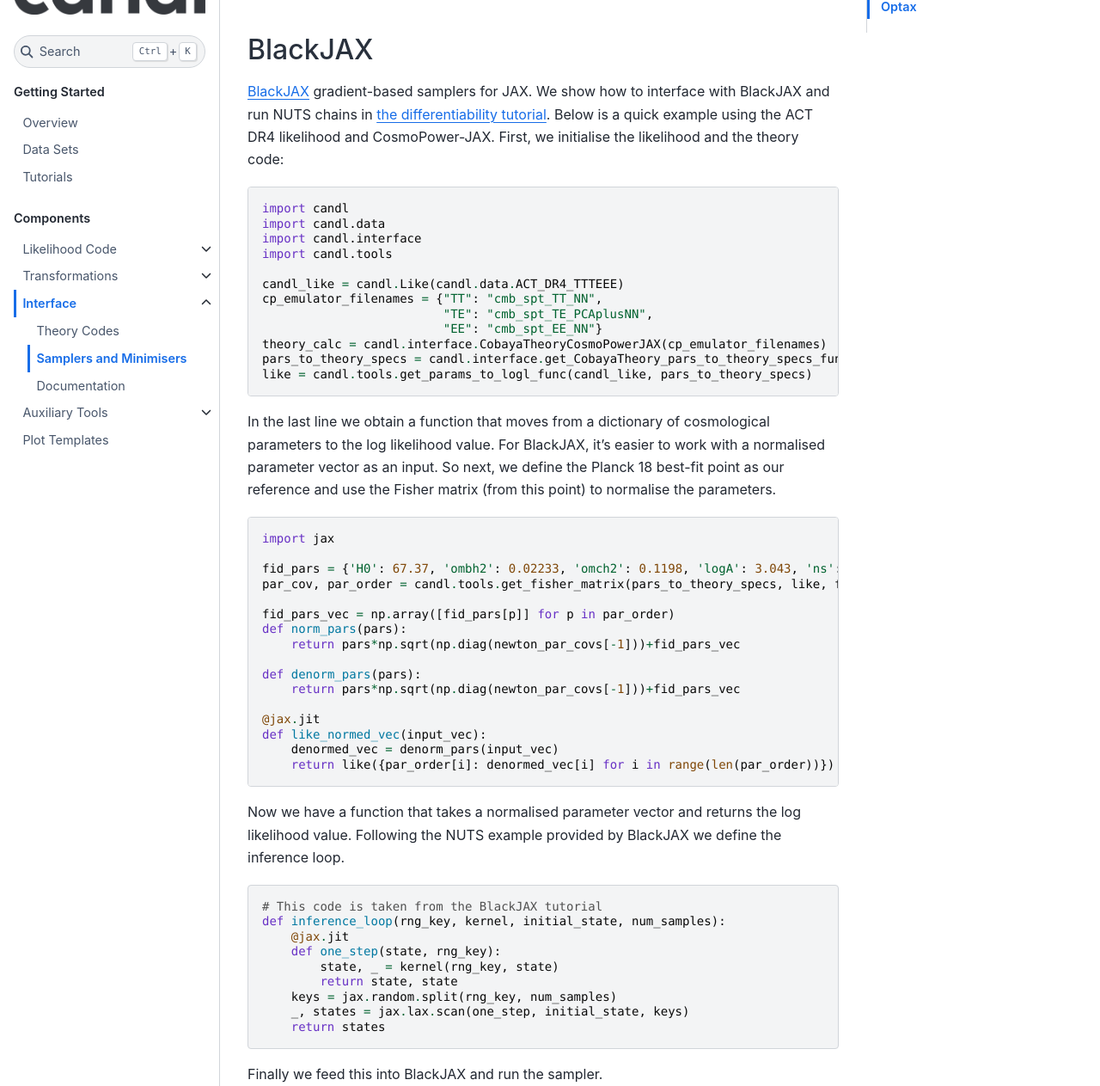
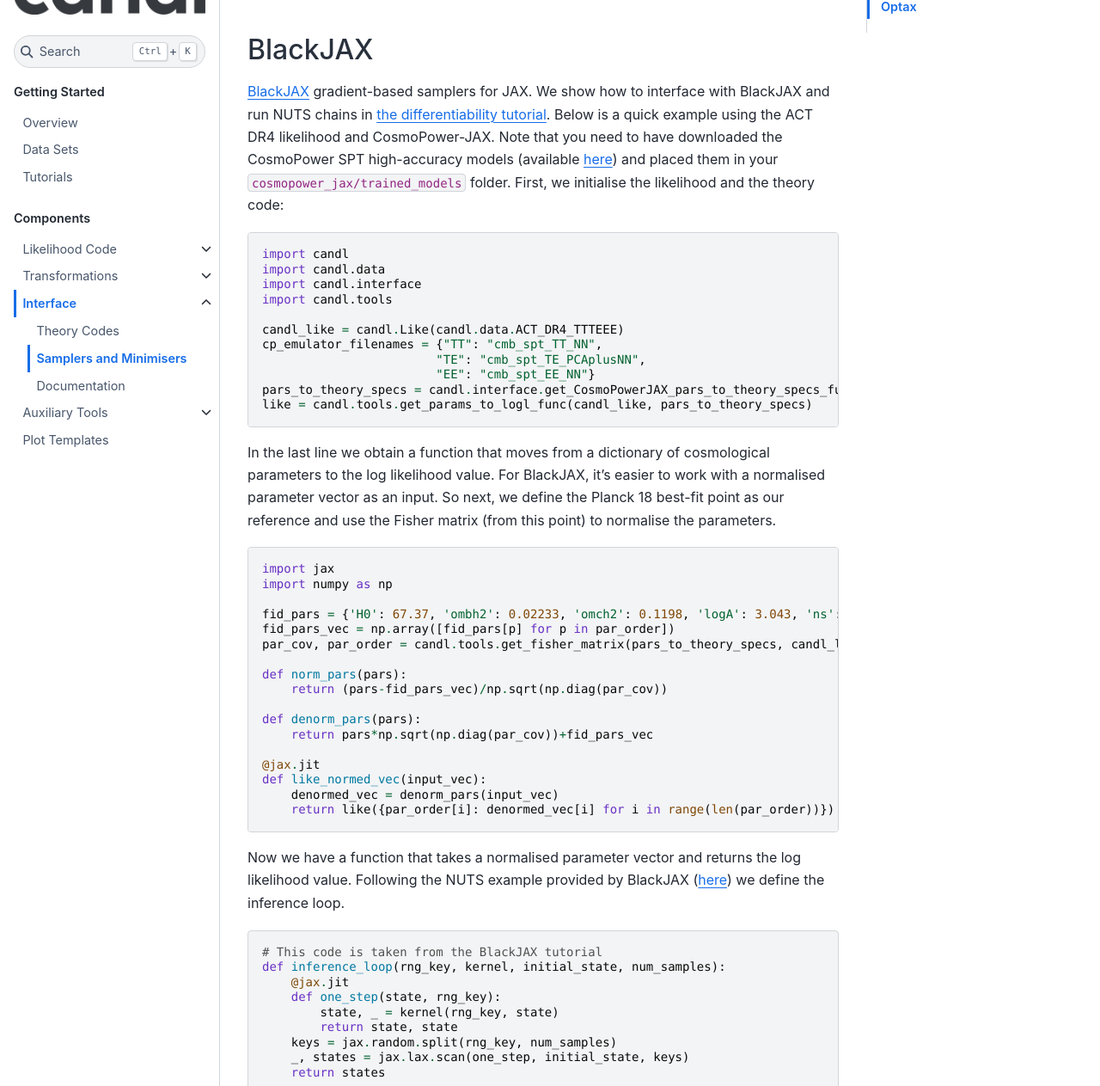
Before and after one commit to Lbalkenhol/candl, a Sphinx documentation site: the page built from docs/interface/interface_sampler.rst, in a window 1280 px wide and 1400 px high, scrolled down 2850 px, cut to the strip 137-1400 px from the top of the window. Shown: the whole strip at 86% size. Built offline with Sphinx 7.4.7 and the Sphinx Book theme 1.1.4, drawn with Linux system fonts in a browser that asks for light colours; pages that are not in the unit, such as notebooks, are missing from menus; some of the changed text lies outside the part shown.

Commit message:
small tweaks

```diff
--- a/docs/interface/interface_sampler.rst
+++ b/docs/interface/interface_sampler.rst
@@ -120,6 +120,7 @@
 `BlackJAX <https://github.com/blackjax-devs/blackjax>`__ gradient-based samplers for JAX.
 We show how to interface with BlackJAX and run NUTS chains in :ref:`the differentiability tutorial <Tutorials>`.
 Below is a quick example using the ACT DR4 likelihood and CosmoPower-JAX.
+Note that you need to have downloaded the CosmoPower SPT high-accuracy models (available `here <https://github.com/alessiospuriomancini/cosmopower/tree/main/cosmopower/trained_models/SPT_high_accuracy>`_) and placed them in your ``cosmopower_jax/trained_models`` folder.
 First, we initialise the likelihood and the theory code:
 
 .. code-block:: python
@@ -131,10 +132,9 @@
 
     candl_like = candl.Like(candl.data.ACT_DR4_TTTEEE)
     cp_emulator_filenames = {"TT": "cmb_spt_TT_NN",
-                             "TE": "cmb_spt_TE_PCAplusNN",
-                             "EE": "cmb_spt_EE_NN"}
-    theory_calc = candl.interface.CobayaTheoryCosmoPowerJAX(cp_emulator_filenames)
-    pars_to_theory_specs = candl.interface.get_CobayaTheory_pars_to_theory_specs_func(theory_calc)
+                            "TE": "cmb_spt_TE_PCAplusNN",
+                            "EE": "cmb_spt_EE_NN"}
+    pars_to_theory_specs = candl.interface.get_CosmoPowerJAX_pars_to_theory_specs_func(cp_emulator_filenames)
     like = candl.tools.get_params_to_logl_func(candl_like, pars_to_theory_specs)
 
 In the last line we obtain a function that moves from a dictionary of cosmological parameters to the log likelihood value.
@@ -144,16 +144,17 @@
 .. code-block:: python
 
     import jax
+    import numpy as np
 
     fid_pars = {'H0': 67.37, 'ombh2': 0.02233, 'omch2': 0.1198, 'logA': 3.043, 'ns': 0.9652, 'tau': 0.054, 'yp': 1.0}
-    par_cov, par_order = candl.tools.get_fisher_matrix(pars_to_theory_specs, like, fid_pars, par_order=None, return_par_order=True)
+    fid_pars_vec = np.array([fid_pars[p] for p in par_order])
+    par_cov, par_order = candl.tools.get_fisher_matrix(pars_to_theory_specs, candl_like, fid_pars, par_order=None, return_par_order=True)
 
-    fid_pars_vec = np.array([fid_pars[p]] for p in par_order)
     def norm_pars(pars):
-        return pars*np.sqrt(np.diag(newton_par_covs[-1]))+fid_pars_vec
+        return (pars-fid_pars_vec)/np.sqrt(np.diag(par_cov))
 
     def denorm_pars(pars):
-        return pars*np.sqrt(np.diag(newton_par_covs[-1]))+fid_pars_vec
+        return pars*np.sqrt(np.diag(par_cov))+fid_pars_vec
 
     @jax.jit
     def like_normed_vec(input_vec):
@@ -161,7 +162,7 @@
         return like({par_order[i]: denormed_vec[i] for i in range(len(par_order))})
 
 Now we have a function that takes a normalised parameter vector and returns the log likelihood value.
-Following the NUTS example provided by BlackJAX we define the inference loop.
+Following the NUTS example provided by BlackJAX (`here <https://blackjax-devs.github.io/blackjax/examples/quickstart.html>`_) we define the inference loop.
 
 .. code-block:: python
 
@@ -180,15 +181,16 @@
 .. code-block:: python
 
     import blackjax
+    from datetime import date
 
     rng_key = jax.random.key(int(date.today().strftime("%Y%m%d")))# grab random number for starting point
-    nuts = blackjax.nuts(like_normed_vec, step_size=0.1, inverse_mass_matrix=np.ones(len(pars_for_min)))
-    initial_state = nuts.init(np.zeros(len(pars_for_min)))
+    nuts = blackjax.nuts(like_normed_vec, step_size=0.1, inverse_mass_matrix=np.ones(len(par_order)))
+    initial_state = nuts.init(np.zeros(len(par_order)))
     states = inference_loop(rng_key,
                             nuts.step,
                             initial_state,
                             100)# Number of desired samples
-    NUTS_samples = jnp.apply_along_axis(denorm_pars, 1, states.position)
+    NUTS_samples = jax.numpy.apply_along_axis(denorm_pars, 1, states.position)
 
 Where in the last line we move from the normalised parameter space back to our familiar one (i.e. get the right units).
 
@@ -198,7 +200,7 @@
 `Optax <https://github.com/google-deepmind/optax>`__ is a library for gradient-based optimisation written for JAX.
 We show how to interface with Optax and run the ADAM minimiser in :ref:`the differentiability tutorial <Tutorials>`.
 Below is a quick example using the ACT DR4 likelihood and CosmoPower-JAX.
-
+Note that you need to have downloaded the CosmoPower SPT high-accuracy models (available `here <https://github.com/alessiospuriomancini/cosmopower/tree/main/cosmopower/trained_models/SPT_high_accuracy>`_) and placed them in your ``cosmopower_jax/trained_models`` folder.
 Like before, we initialise the likelihood and the theory code:
 
 .. code-block:: python
@@ -210,10 +212,9 @@
 
     candl_like = candl.Like(candl.data.ACT_DR4_TTTEEE)
     cp_emulator_filenames = {"TT": "cmb_spt_TT_NN",
-                             "TE": "cmb_spt_TE_PCAplusNN",
-                             "EE": "cmb_spt_EE_NN"}
-    theory_calc = candl.interface.CobayaTheoryCosmoPowerJAX(cp_emulator_filenames)
-    pars_to_theory_specs = candl.interface.get_CobayaTheory_pars_to_theory_specs_func(theory_calc)
+                            "TE": "cmb_spt_TE_PCAplusNN",
+                            "EE": "cmb_spt_EE_NN"}
+    pars_to_theory_specs = candl.interface.get_CosmoPowerJAX_pars_to_theory_specs_func(cp_emulator_filenames)
     like = candl.tools.get_params_to_logl_func(candl_like, pars_to_theory_specs)
 
 Optax also prefers normalised input parameters, so as before we define the Planck 18 best-fit point as our reference and use the Fisher matrix (from this point) to normalise the parameters.
@@ -221,22 +222,24 @@
 .. code-block:: python
 
     import jax
+    import numpy as np
 
     fid_pars = {'H0': 67.37, 'ombh2': 0.02233, 'omch2': 0.1198, 'logA': 3.043, 'ns': 0.9652, 'tau': 0.054, 'yp': 1.0}
-    par_cov, par_order = candl.tools.get_fisher_matrix(pars_to_theory_specs, like, fid_pars, par_order=None, return_par_order=True)
+    par_cov, par_order = candl.tools.get_fisher_matrix(pars_to_theory_specs, candl_like, fid_pars, par_order=None, return_par_order=True)
+    par_scales = {par_order[i]: np.sqrt(par_cov[i,i]) for i in range(len(par_order))}
 
     def transform_to_zero_mean_unit_var(par_dict):
         new_par_dict = {}
         for p in par_dict:
             if p in fid_pars and p in par_order:
-                new_par_dict[p] = jnp.array((par_dict[p] - fid_pars[p])/par_cov[p], float)
+                new_par_dict[p] = (par_dict[p] - fid_pars[p])/par_scales[p]
         return new_par_dict
 
     def transform_from_zero_mean_unit_var(par_dict):
         new_par_dict = {}
         for p in par_dict:
             if p in fid_pars and p in par_order:
-                new_par_dict[p] = jnp.array(fid_pars[p] + par_dict[p]*par_cov[p], float)
+                new_par_dict[p] = fid_pars[p] + par_dict[p]*par_scales[p]
         return new_par_dict
 
     like_normed = jax.jit(lambda p: -1.0*like(transform_from_zero_mean_unit_var(p)))
@@ -248,6 +251,7 @@
 .. code-block:: python
 
     import optax
+    from copy import deepcopy
 
     # Initialise the ADAM minimiser and starting point
     adam_optimiser = optax.adam(learning_rate = 0.75)
```
Also changed, not shown: other parts of docs/interface/interface_sampler.rst (+2 -0 lines), README.rst (+18 -6 lines), docs/logos/erc_logo.jpeg (added), 2 other files.
